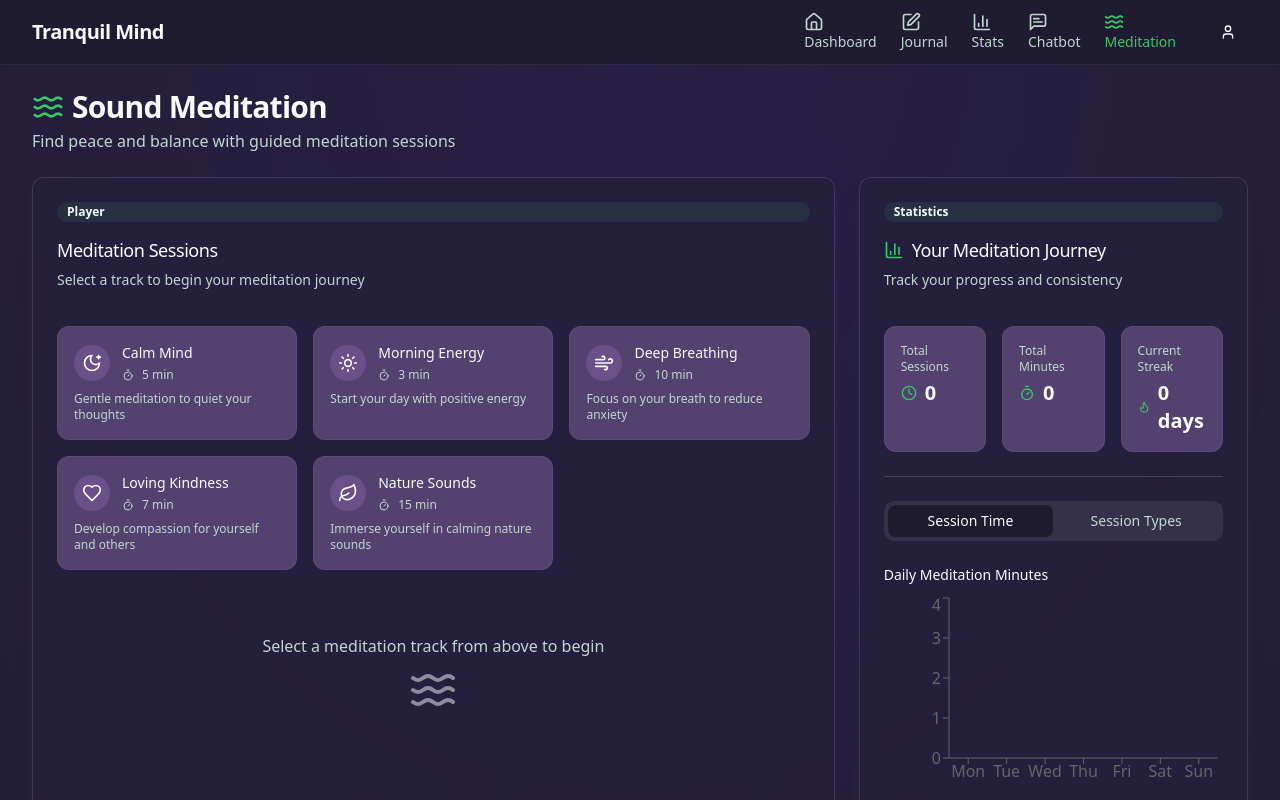
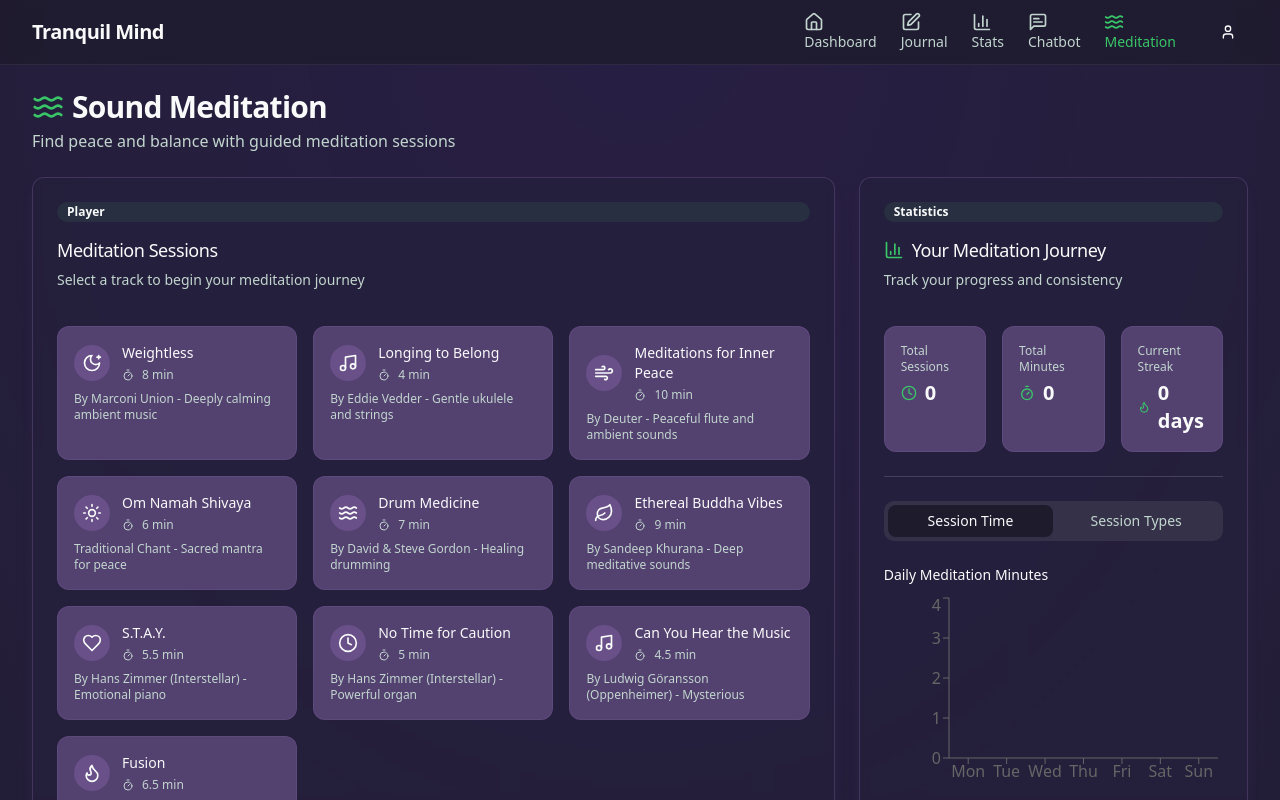
Before and after one commit to hari7261/tranquil-trends, a React (Vite) app: page /meditation in a window 1280 px wide. Shown: the top 800 px of the page. Built offline with nearby package versions, Linux system fonts and the light colour scheme.

Commit message:
Update meditation music tracks
Updates the meditation music tracks with a new set of songs.

```diff
--- a/src/pages/MeditationPage.tsx
+++ b/src/pages/MeditationPage.tsx
@@ -27,7 +27,8 @@ import {
   Clock,
   Flame,
   Calendar,
-  Leaf
+  Leaf,
+  Music
 } from "lucide-react";
 import { toast } from "@/hooks/use-toast";
 import { useSound } from "@/hooks/use-sound";
@@ -39,57 +40,107 @@ import {
 } from "@/services/localStorage";
 import { PieChart, Pie, Cell, ResponsiveContainer, LineChart, Line, XAxis, YAxis, Tooltip, BarChart, Bar } from "recharts";
 
-// Define meditation tracks
+// Define meditation tracks with the new music
 const meditationTracks = [
   {
-    id: "calm-mind",
-    title: "Calm Mind",
-    description: "Gentle meditation to quiet your thoughts",
-    duration: 300, // 5 minutes in seconds
-    type: "guided",
-    time: "5 min",
+    id: "weightless",
+    title: "Weightless",
+    description: "By Marconi Union - Deeply calming ambient music",
+    duration: 480, // 8 minutes in seconds
+    type: "ambient",
+    time: "8 min",
     icon: <MoonStar className="h-5 w-5" />,
-    audio: "https://storage.googleapis.com/uamp/The_Kyoto_Connection_-_Wake_Up/01_-_Intro_-_The_Way_Of_Waking_Up_feat_Alan_Watts.mp3"
+    audio: "https://cdn.trendybeatz.com/audio/Marconi-Union-Weightless-(TrendyBeatz.com).mp3"
   },
   {
-    id: "morning-energy",
-    title: "Morning Energy",
-    description: "Start your day with positive energy",
-    duration: 180, // 3 minutes in seconds
-    type: "guided",
-    time: "3 min",
-    icon: <Sun className="h-5 w-5" />,
-    audio: "https://storage.googleapis.com/uamp/The_Kyoto_Connection_-_Wake_Up/02_-_Geisha.mp3"
+    id: "longing-to-belong",
+    title: "Longing to Belong",
+    description: "By Eddie Vedder - Gentle ukulele and strings",
+    duration: 240, // 4 minutes in seconds
+    type: "ambient",
+    time: "4 min",
+    icon: <Music className="h-5 w-5" />,
+    audio: "https://dl.sndup.net/cz4s/Eddie%20Vedder%20-%20Longing%20To%20Belong.mp3"
   },
   {
-    id: "deep-breath",
-    title: "Deep Breathing",
-    description: "Focus on your breath to reduce anxiety",
+    id: "inner-peace",
+    title: "Meditations for Inner Peace",
+    description: "By Deuter - Peaceful flute and ambient sounds",
     duration: 600, // 10 minutes in seconds
-    type: "breath",
+    type: "guided",
     time: "10 min",
     icon: <Wind className="h-5 w-5" />,
-    audio: "https://storage.googleapis.com/uamp/The_Kyoto_Connection_-_Wake_Up/03_-_Voyage_I_-_Waterfall.mp3"
+    audio: "https://dl.sndup.net/r75n/Deuter%20-%20Meditations%20for%20Inner%20Peace.mp3"
   },
   {
-    id: "loving-kindness",
-    title: "Loving Kindness",
-    description: "Develop compassion for yourself and others",
-    duration: 420, // 7 minutes in seconds
-    type: "guided",
-    time: "7 min",
-    icon: <Heart className="h-5 w-5" />,
-    audio: "https://storage.googleapis.com/uamp/The_Kyoto_Connection_-_Wake_Up/04_-_Voyage_II_-_Shining_Wind.mp3"
+    id: "om-namah-shivaya",
+    title: "Om Namah Shivaya",
+    description: "Traditional Chant - Sacred mantra for peace",
+    duration: 360, // 6 minutes in seconds
+    type: "chant",
+    time: "6 min",
+    icon: <Sun className="h-5 w-5" />,
+    audio: "https://dl.sndup.net/fgtc/Om%20Namah%20Shivaya%20-%20Traditional%20Chant.mp3"
   },
   {
-    id: "nature-sounds",
-    title: "Nature Sounds",
-    description: "Immerse yourself in calming nature sounds",
-    duration: 900, // 15 minutes in seconds
+    id: "drum-medicine",
+    title: "Drum Medicine",
+    description: "By David & Steve Gordon - Healing drumming",
+    duration: 420, // 7 minutes in seconds
+    type: "rhythm",
+    time: "7 min",
+    icon: <Waves className="h-5 w-5" />,
+    audio: "https://dl.sndup.net/rdcp/David%20%26%20Steve%20Gordon%20-%20Drum%20Medicine.mp3"
+  },
+  {
+    id: "ethereal-buddha",
+    title: "Ethereal Buddha Vibes",
+    description: "By Sandeep Khurana - Deep meditative sounds",
+    duration: 540, // 9 minutes in seconds
     type: "ambient",
-    time: "15 min",
+    time: "9 min",
     icon: <Leaf className="h-5 w-5" />,
-    audio: "https://storage.googleapis.com/uamp/The_Kyoto_Connection_-_Wake_Up/05_-_Voyage_III_-_Spirit_Of_The_Wind.mp3"
+    audio: "https://dl.sndup.net/wq4k/Sandeep%20Khurana%20-%20Ethereal%20Buddha%20Vibes.mp3"
+  },
+  {
+    id: "stay",
+    title: "S.T.A.Y.",
+    description: "By Hans Zimmer (Interstellar) - Emotional piano",
+    duration: 330, // 5.5 minutes in seconds
+    type: "cinematic",
+    time: "5.5 min",
+    icon: <Heart className="h-5 w-5" />,
+    audio: "https://dl.sndup.net/bzqh/Hans%20Zimmer%20-%20S.T.A.Y.%20(Interstellar).mp3"
+  },
+  {
+    id: "no-time-for-caution",
+    title: "No Time for Caution",
+    description: "By Hans Zimmer (Interstellar) - Powerful organ",
+    duration: 300, // 5 minutes in seconds
+    type: "cinematic",
+    time: "5 min",
+    icon: <Clock className="h-5 w-5" />,
+    audio: "https://dl.sndup.net/c99t/Hans%20Zimmer%20-%20No%20Time%20For%20Caution%20(Interstellar).mp3"
+  },
+  {
+    id: "can-you-hear-the-music",
+    title: "Can You Hear the Music",
+    description: "By Ludwig Göransson (Oppenheimer) - Mysterious",
+    duration: 270, // 4.5 minutes in seconds
+    type: "cinematic",
+    time: "4.5 min",
+    icon: <Music className="h-5 w-5" />,
+    audio: "https://dl.sndup.net/y79h/Ludwig%20G%C3%B6ransson%20-%20Can%20You%20Hear%20the%20Music%20(Oppenheimer).mp3"
+  },
+  {
+    id: "fusion",
+    title: "Fusion",
+    description: "By Ludwig Göransson (Oppenheimer) - Ethereal",
+    duration: 390, // 6.5 minutes in seconds
+    type: "cinematic",
+    time: "6.5 min",
+    icon: <Flame className="h-5 w-5" />,
+    audio: "https://dl.sndup.net/jswt/Ludwig%20G%C3%B6ransson%20-%20Fusion%20(Oppenheimer).mp3"
   }
 ];
 
```
